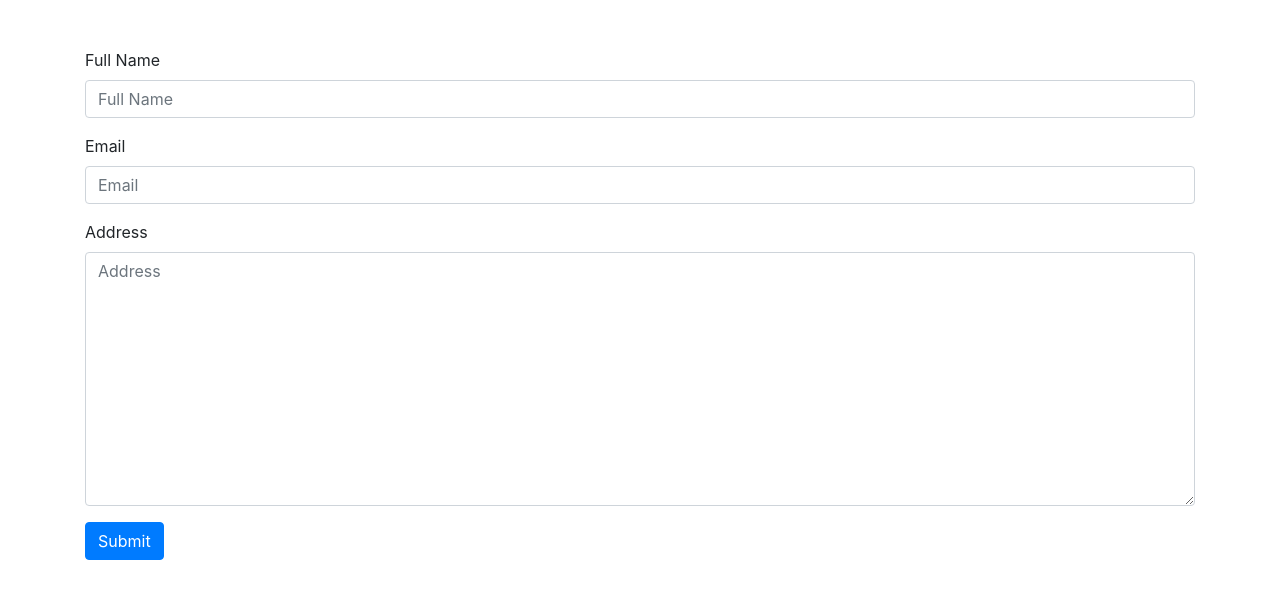
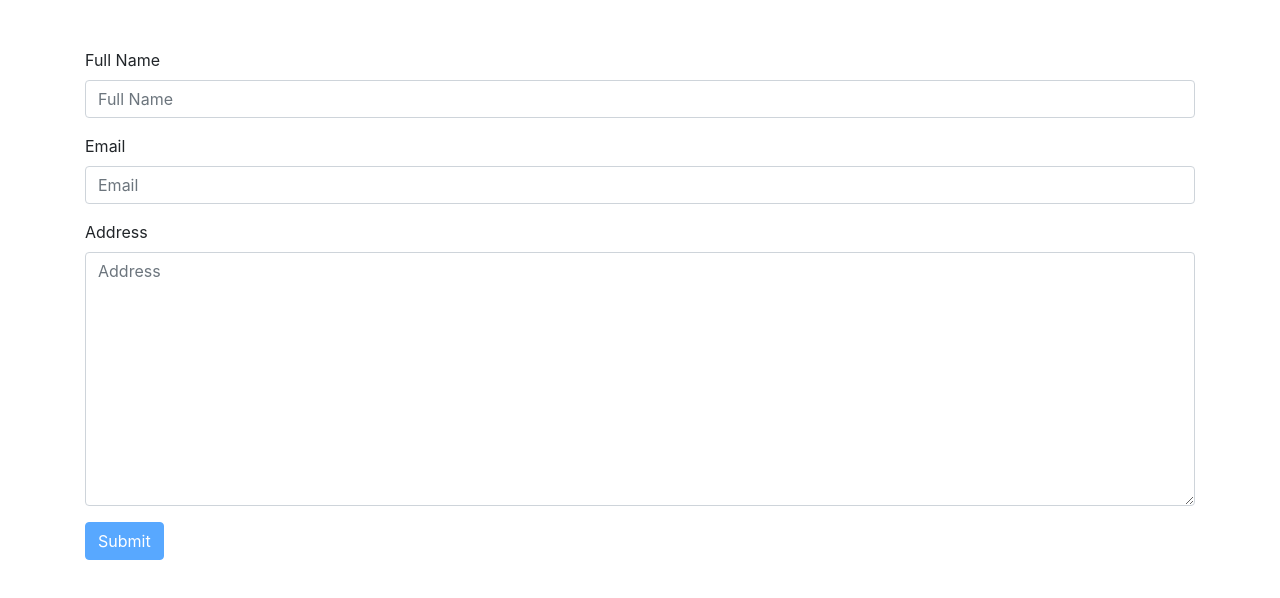
Before and after one commit to barbellfan/AngIntro, an Angular app: page / in a window 1280 px wide. Shown: the top 598 px of the page. Built offline with nearby package versions, Linux system fonts and the light colour scheme.

Commit message:
disable submit if form is invalid

```diff
--- a/src/app/app.component.html
+++ b/src/app/app.component.html
@@ -58,7 +58,7 @@
     </div>
 
 
-    <button type="submit" class="btn btn-primary">Submit</button>
+    <button type="submit" class="btn btn-primary" [disabled]="f.invalid">Submit</button>
   </form>
 </div>
 </div>
```
